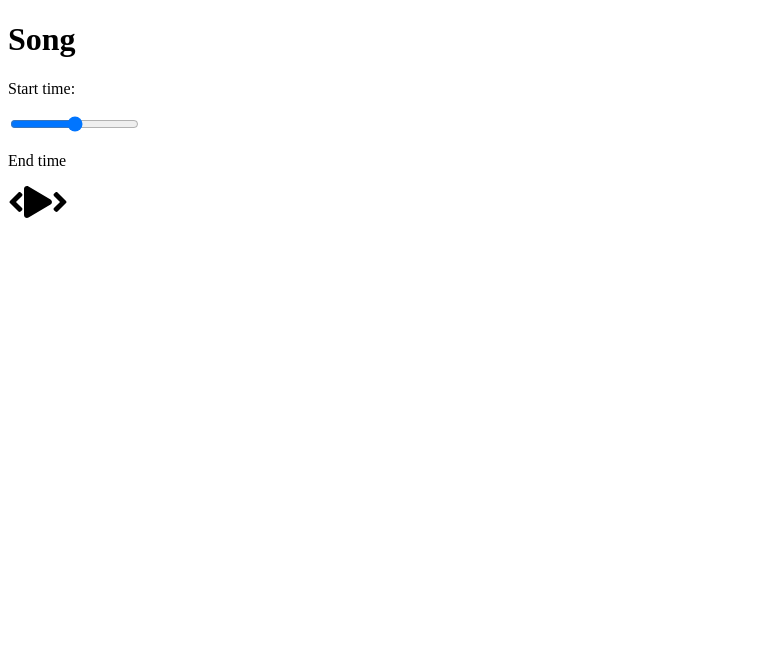
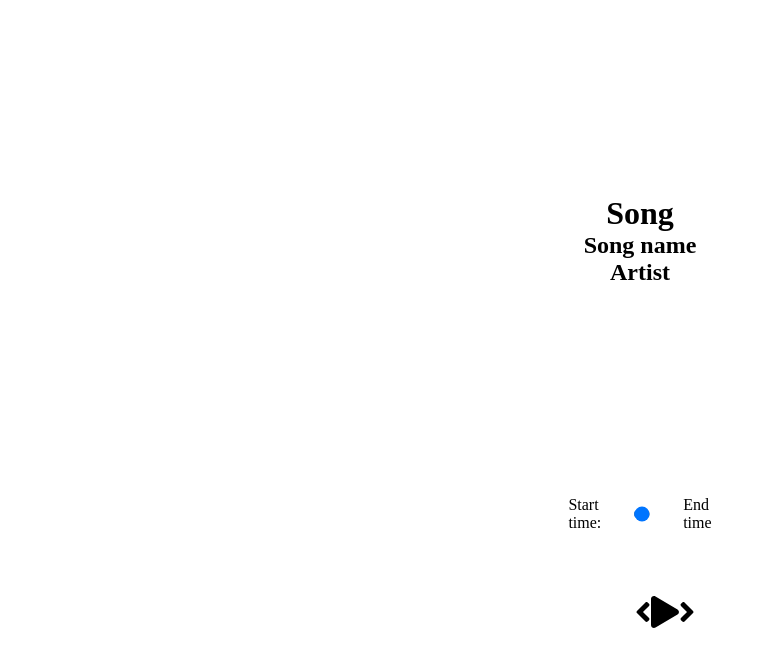
Before and after one commit to Sanjar-Kodirov/WawesMusicFolLesson, a React (Create React App) app: page / in a window 1280 px wide. Shown: the top 666 px of the page, without its empty margins (0-766 px from the left). Built offline with nearby package versions, Linux system fonts and the light colour scheme.

Commit message:
3. Setup player and song components look

```diff
--- a/package.json
+++ b/package.json
@@ -9,6 +9,7 @@
     "@testing-library/jest-dom": "^5.11.10",
     "@testing-library/react": "^11.2.6",
     "@testing-library/user-event": "^12.8.3",
+    "node-sass": "^5.0.0",
     "react": "^17.0.2",
     "react-dom": "^17.0.2",
     "react-scripts": "4.0.3",
--- a/src/App.js
+++ b/src/App.js
@@ -1,5 +1,6 @@
 import Song from './component/Song'
 import Player from './component/Player'
+import './styles/app.scss'
 function App() {
   return (
     <div className="App">
--- a/src/component/Player.js
+++ b/src/component/Player.js
@@ -9,7 +9,7 @@
                 <input type="range"/>
                 <p>End time</p>
             </div>
-            <div className="time-control">
+            <div className="play-control">
                 <FontAwesomeIcon className="skip-back" size="2x" icon={faAngleLeft} />
                 <FontAwesomeIcon className="play" size="2x" icon={faPlay} />
                 <FontAwesomeIcon className="skip-forward" size="2x" icon={faAngleRight} />
--- a/src/component/Song.js
+++ b/src/component/Song.js
@@ -4,6 +4,8 @@
     return (
         <div className="song-container">
             <h1>Song</h1>
+            <h2>Song name</h2>
+            <h2>Artist</h2>
         </div>
     )
 }
--- /dev/null
+++ b/src/styles/_player.scss
@@ -0,0 +1,28 @@
+.player{
+    min-height: 40vh;
+    display: flex;
+    flex-direction: column;
+    justify-self: center;
+    align-items: center;
+}
+.time-control{
+    display: flex;
+    width: 50%;
+    align-items: center;
+    input{
+        margin: 1rem;
+        width: 100%;
+    }
+    p{
+        padding: 1rem;
+    }
+}
+.play-control{
+    display: flex;
+    justify-content:space-between;
+    width: 30%;
+    padding: 3rem;
+    svg{
+        cursor: pointer;
+    }
+}
--- /dev/null
+++ b/src/styles/_song.scss
@@ -0,0 +1,7 @@
+.song-container{
+    min-height: 60vh;
+    display:flex;
+    flex-direction:column;
+    justify-content: center;
+    align-items:center;
+}
--- a/src/styles/app.scss
+++ b/src/styles/app.scss
@@ -3,3 +3,9 @@
     padding: 0;
     box-sizing: border-box;
 }
+.App{
+    width: 90%;
+    margin: auto;
+}
+@import "./_song";
+@import "./_player";
```
Also changed, not shown: 1 other file (tests, documents, lock files or other folders).
